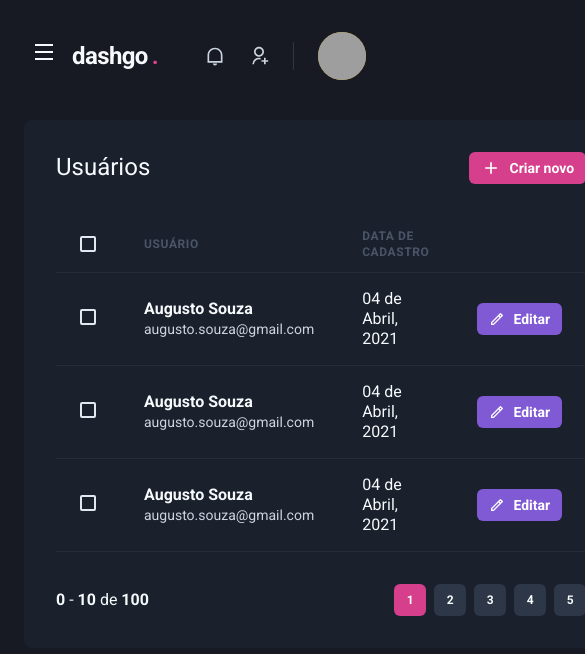
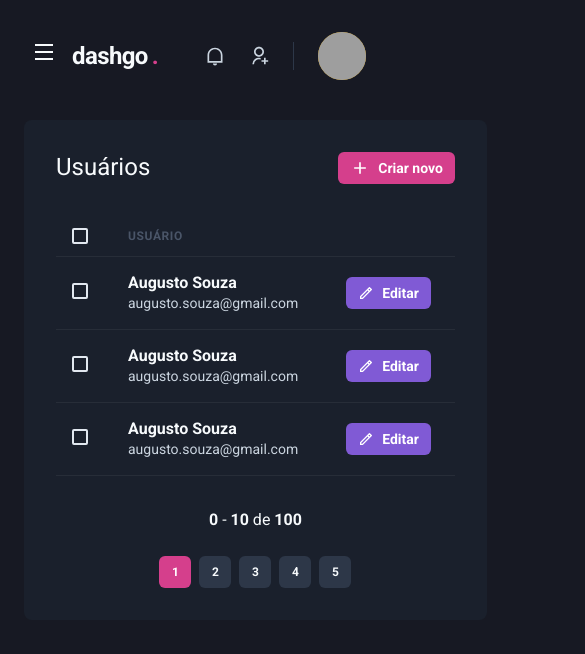
Before and after one commit to augustojs1/ignite-dashgo, a Next.js app: page /users in a window 390 px wide. Shown: the top 654 px of the page, 585 px wide, since content can reach past the window. Built offline with nearby package versions, Linux system fonts and the light colour scheme; grey boxes are pictures that could not be loaded.

Commit message:
feat: create responsive layout for dashboard and users pages

```diff
--- a/src/components/Pagination/index.tsx
+++ b/src/components/Pagination/index.tsx
@@ -4,7 +4,7 @@
 export function Pagination() {
   return (
     <Stack
-      direction={"row"}
+      direction={["column", "row"]}
       mt={"8"}
       justify={"space-between"}
       align={"center"}
--- a/src/pages/dashboard.tsx
+++ b/src/pages/dashboard.tsx
@@ -70,7 +70,7 @@
           minChildWidth={"320px"}
           align="flex-start"
         >
-          <Box p="8" bg="gray.800" borderRadius={8} pb={"4"}>
+          <Box p={["6", "8"]} bg="gray.800" borderRadius={8} pb={"4"}>
             <Text fontSize={"lg"}>Inscritos da semana</Text>
             <Chart options={options} series={series} type="area" height={160} />
           </Box>
--- a/src/pages/users/index.tsx
+++ b/src/pages/users/index.tsx
@@ -12,6 +12,7 @@
   Thead,
   Tr,
   Text,
+  useBreakpointValue,
 } from "@chakra-ui/react";
 import { RiAddLine, RiPencilFill, RiPencilLine } from "react-icons/ri";
 import Header from "../../components/Header";
@@ -19,6 +20,11 @@
 import Sidebar from "../../components/Sidebar";
 
 export default function UserList() {
+  const isWideVersion = useBreakpointValue({
+    base: false,
+    lg: true,
+  });
+
   return (
     <Box>
       <Header />
@@ -43,17 +49,17 @@
           <Table colorScheme={"whiteAlpha"}>
             <Thead>
               <Tr>
-                <Th px={"6"} color={"gray.300"} width={"8"}>
+                <Th px={["4", "4", "6"]} color={"gray.300"} width={"8"}>
                   <Checkbox colorScheme={"pink"} />
                 </Th>
                 <Th>Usuário</Th>
-                <Th>Data de cadastro</Th>
+                {isWideVersion && <Th>Data de cadastro</Th>}
                 <Th width={"8"}></Th>
               </Tr>
             </Thead>
             <Tbody>
               <Tr>
-                <Td px="6">
+                <Td px={["4", "4", "6"]}>
                   <Checkbox colorScheme={"pink"} />
                 </Td>
                 <Td>
@@ -64,7 +70,7 @@
                     </Text>
                   </Box>
                 </Td>
-                <Td>04 de Abril, 2021</Td>
+                {isWideVersion && <Td>04 de Abril, 2021</Td>}
                 <Td>
                   <Button
                     as="a"
@@ -78,7 +84,7 @@
                 </Td>
               </Tr>
               <Tr>
-                <Td px="6">
+                <Td px={["4", "4", "6"]}>
                   <Checkbox colorScheme={"pink"} />
                 </Td>
                 <Td>
@@ -89,7 +95,7 @@
                     </Text>
                   </Box>
                 </Td>
-                <Td>04 de Abril, 2021</Td>
+                {isWideVersion && <Td>04 de Abril, 2021</Td>}
                 <Td>
                   <Button
                     as="a"
@@ -103,7 +109,7 @@
                 </Td>
               </Tr>
               <Tr>
-                <Td px="6">
+                <Td px={["4", "4", "6"]}>
                   <Checkbox colorScheme={"pink"} />
                 </Td>
                 <Td>
@@ -114,7 +120,7 @@
                     </Text>
                   </Box>
                 </Td>
-                <Td>04 de Abril, 2021</Td>
+                {isWideVersion && <Td>04 de Abril, 2021</Td>}
                 <Td>
                   <Button
                     as="a"
```
Also changed, not shown: src/pages/users/create.tsx (+12 -4 lines).
